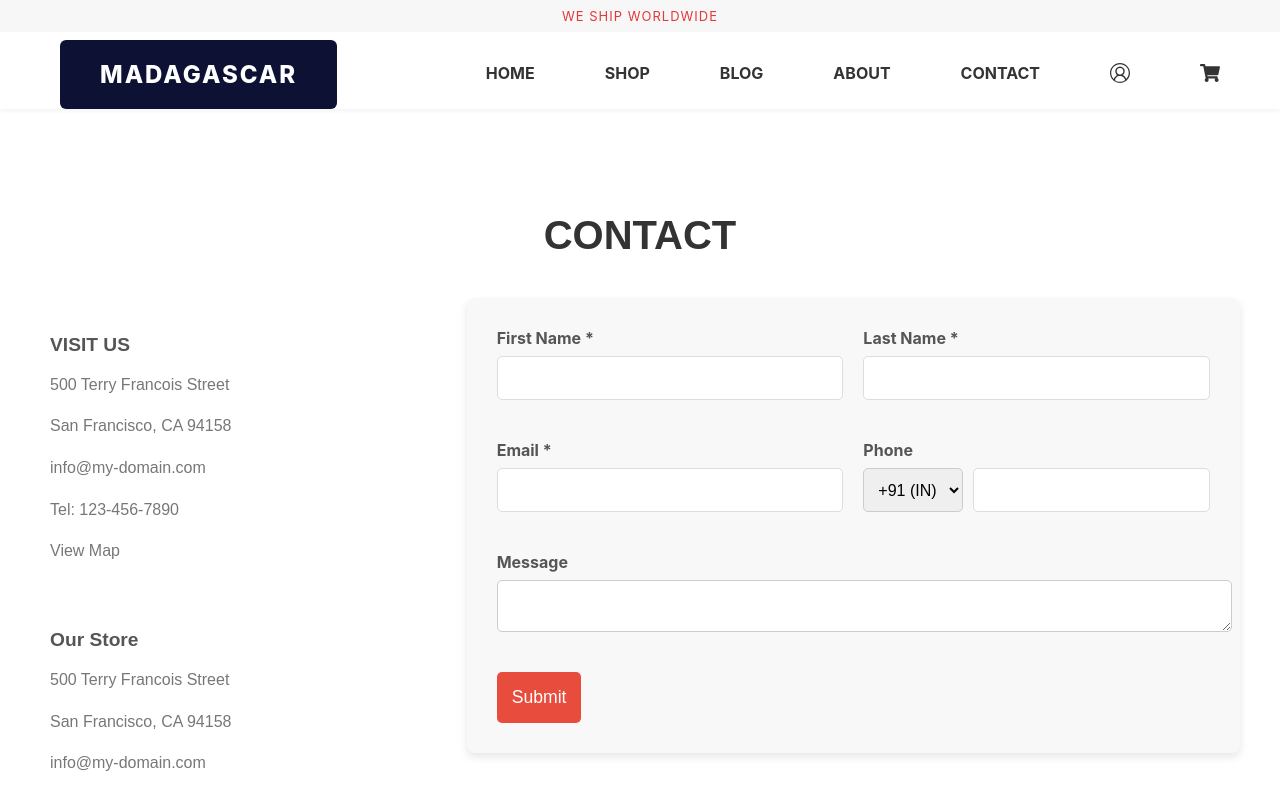
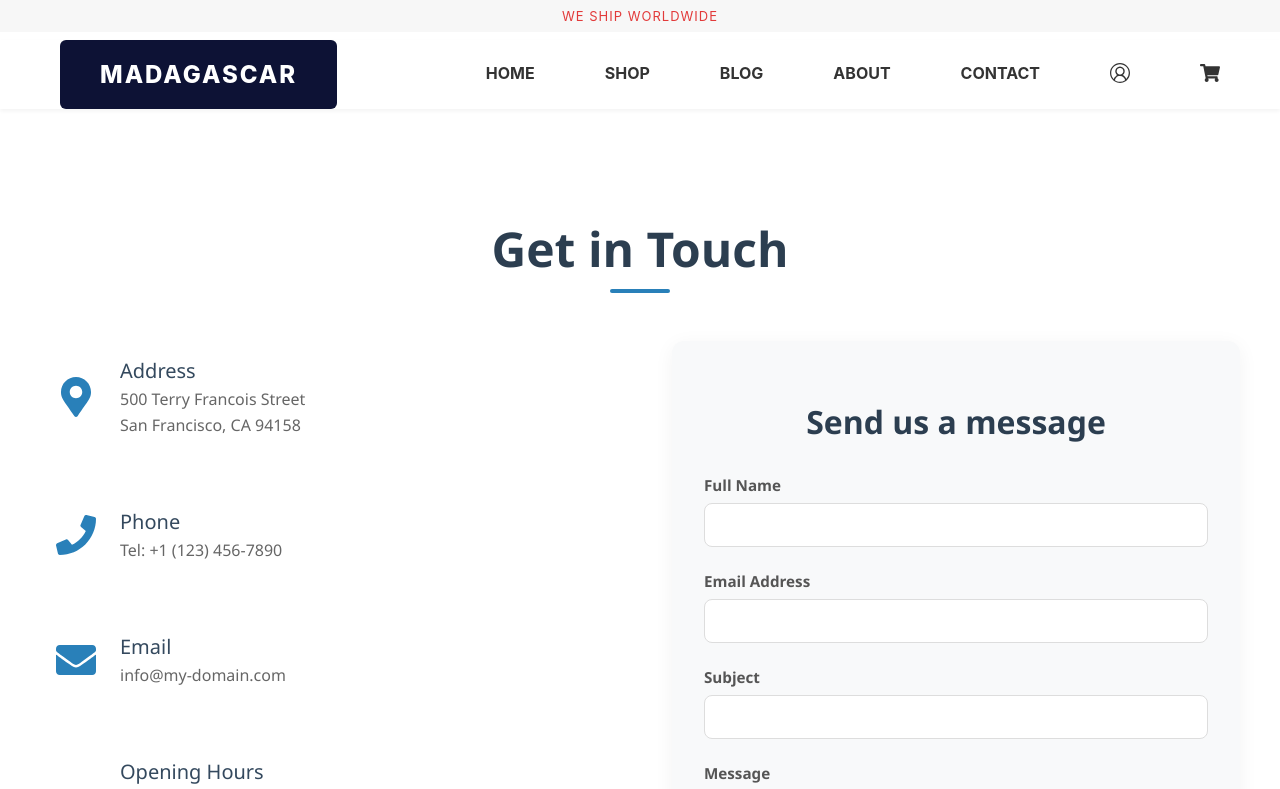
Before and after one commit to arathyrajeesh/ecommerce-project-react, a React (Create React App) app: page /contact in a window 1280 px wide. Shown: the top 789 px of the page. Built offline with nearby package versions, Linux system fonts and the light colour scheme; sample sign-in values are in the browser's storage.

Commit message:
contact page updated

```diff
--- a/src/pages/Contact.jsx
+++ b/src/pages/Contact.jsx
@@ -1,89 +1,66 @@
 import React from 'react';
+import { FaMapMarkerAlt, FaPhone, FaEnvelope, FaClock } from 'react-icons/fa';
 import '../styles/Contact.css';
 
 const Contact = () => {
     return (
         <div className="contact-page-container">
-            <h2 className="contact-heading">CONTACT</h2>
-            <div className="contact-content-wrapper">
-                <div className="contact-info-column">
+            <h1 className="contact-title">Get in Touch</h1>
+            <div className="contact-grid">
                 <div className="contact-info-section">
-                        <h4>VISIT US</h4>
+                    <div className="info-item">
+                        <FaMapMarkerAlt className="info-icon" />
+                        <div className="info-text">
+                            <h3>Address</h3>
                             <p>500 Terry Francois Street</p>
                             <p>San Francisco, CA 94158</p>
+                        </div>
+                    </div>
+                    <div className="info-item">
+                        <FaPhone className="info-icon" />
+                        <div className="info-text">
+                            <h3>Phone</h3>
+                            <p>Tel: +1 (123) 456-7890</p>
+                        </div>
+                    </div>
+                    <div className="info-item">
+                        <FaEnvelope className="info-icon" />
+                        <div className="info-text">
+                            <h3>Email</h3>
                             <p>info@my-domain.com</p>
-                        <p>Tel: 123-456-7890</p>
-                        <a href="#">View Map</a>
                         </div>
-
-                    <div className="contact-info-section">
-                        <h4>Our Store</h4>
-                        <p>500 Terry Francois Street</p>
-                        <p>San Francisco, CA 94158</p>
-                        <p>info@my-domain.com</p>
-                        <p>Tel: 123-456-7890</p>
-                        <a href="#">View Map</a>
                     </div>
-
-                    <div className="contact-info-section">
-                        <h4>Opening Hours</h4>
+                    <div className="info-item">
+                        <FaClock className="info-icon" />
+                        <div className="info-text">
+                            <h3>Opening Hours</h3>
                             <p>Mon - Fri: 7am - 10pm</p>
                             <p>Saturday: 8am - 10pm</p>
                             <p>Sunday: 8am - 11pm</p>
                         </div>
-
-                    <div className="contact-info-section">
-                        <h4>Customer Service</h4>
-                        <p>info@my-domain.com</p>
-                        <p>Tel: 123-456-7890</p>
                     </div>
                 </div>
 
-                <div className="contact-form-column">
+                <div className="contact-form-section">
+                    <h2 className="form-title">Send us a message</h2>
                     <form className="contact-form">
-                        <div className="form-row">
                         <div className="form-group">
-                                <label htmlFor="firstName">First Name *</label>
-                                <input type="text" id="firstName" name="firstName" required />
+                            <label htmlFor="name">Full Name</label>
+                            <input type="text" id="name" name="name" required />
                         </div>
                         <div className="form-group">
-                                <label htmlFor="lastName">Last Name *</label>
-                                <input type="text" id="lastName" name="lastName" required />
-                            </div>
-                        </div>
-                        <div className="form-row">
-                            <div className="form-group">
-                                <label htmlFor="email">Email *</label>
+                            <label htmlFor="email">Email Address</label>
                             <input type="email" id="email" name="email" required />
                         </div>
                         <div className="form-group">
-                                <label htmlFor="phone">Phone</label>
-                                <div className="phone-input">
-                                    <select>
-                                        <option value="+44">+91 (IN)</option>
-                                        <option value="+1">+1 (USA)</option>
-                                        <option value="+44">+44 (UK)</option>
-                                        <option value="+44">+93 (AF)</option>
-                                        <option value="+44">+54 (ARG)</option>
-                                        <option value="+44">+55 (BR)</option>
-                                        <option value="+44">+92 (PAK)</option>
-                                        <option value="+44">+20 (EG)</option>                                        <option value="+44">+20 (EG)</option>
-                                        <option value="+44">+81 (JP)</option>
-                                        <option value="+44">+57 (CO)</option>
-                                    </select>
-                                    <input type="tel" id="phone" name="phone" />
+                            <label htmlFor="subject">Subject</label>
+                            <input type="text" id="subject" name="subject" />
                         </div>
+                        <div className="form-group">
+                            <label htmlFor="message">Message</label>
+                            <textarea id="message" name="message" rows="5"></textarea>
                         </div>
-                        </div>
-                        <div className="form-row">
-                            <div className="form-group full-width">
-                                <label htmlFor="message">Message</label>
-                                <textarea id="message" name="message"></textarea>
-                            </div>
-                        </div>
-                        <div className="form-row">
-                            <button type="submit" className="submit-btn">Submit</button>
-                        </div>
+                        <button type="submit" className="submit-button">Send Message</button>
                     </form>
                 </div>
             </div>
--- a/src/styles/Contact.css
+++ b/src/styles/Contact.css
@@ -1,139 +1,148 @@
 .contact-page-container {
     max-width: 1200px;
-    margin: 40px auto;
-    padding: 20px;
+    margin: 0 auto;
+    padding: 4rem 2rem;
+    font-family: 'Segoe UI', Tahoma, Geneva, Verdana, sans-serif;
+    color: #333;
 }
 
-.contact-heading {
-    font-size: 2.5em;
+.contact-title {
     text-align: center;
-    margin-bottom: 40px;
-    color: #333;
-    font-family: Arial, sans-serif;
+    font-size: 3rem;
+    font-weight: 600;
+    margin-bottom: 3rem;
+    color: #2c3e50;
+    position: relative;
 }
 
-.contact-content-wrapper {
-    display: flex;
-    gap: 40px;
-    flex-wrap: wrap;
-    justify-content: center;
-    align-items: flex-start;
+.contact-title::after {
+    content: '';
+    display: block;
+    width: 60px;
+    height: 4px;
+    background-color: #2980b9;
+    margin: 0.5rem auto 0;
+    border-radius: 2px;
 }
 
-.contact-info-column {
-    flex: 1;
-    min-width: 300px;
-    display: flex;
-    flex-wrap: wrap;
-    gap: 20px;
-    font-family: Arial, sans-serif;
+.contact-grid {
+    display: grid;
+    grid-template-columns: 1fr 1fr;
+    gap: 4rem;
+}
+
+@media (max-width: 768px) {
+    .contact-grid {
+        grid-template-columns: 1fr;
+        gap: 2rem;
+    }
 }
 
 .contact-info-section {
-    flex: 1 1 45%;
-    padding: 10px;
-    min-width: 200px;
+    display: flex;
+    flex-direction: column;
+    gap: 2.5rem;
 }
 
-.contact-info-section h4 {
-    font-size: 1.2em;
-    font-weight: bold;
-    color: #555;
-    margin-bottom: 10px;
+.info-item {
+    display: flex;
+    align-items: center;
+    gap: 1.5rem;
+    padding: 1rem;
+    border-radius: 8px;
+    transition: background-color 0.3s ease;
 }
 
-.contact-info-section p, .contact-info-section a {
-    font-size: 1em;
-    color: #777;
-    line-height: 1.6;
-    text-decoration: none;
+.info-item:hover {
+    background-color: #f8f9fa;
 }
 
-.contact-info-section a:hover {
-    text-decoration: underline;
+.info-icon {
+    font-size: 2.5rem;
+    color: #2980b9;
 }
 
-.contact-form-column {
-    flex: 2;
-    min-width: 400px;
+.info-text h3 {
+    margin: 0;
+    font-size: 1.25rem;
+    font-weight: 500;
+    color: #34495e;
 }
 
-.contact-form {
-    display: flex;
-    flex-direction: column;
-    gap: 20px;
-    background-color: #f8f8f8;
-    padding: 30px;
-    border-radius: 8px;
-    box-shadow: 0 4px 8px rgba(0, 0, 0, 0.1);
+.info-text p {
+    margin: 0.25rem 0 0;
+    font-size: 1rem;
+    color: #666;
 }
 
-.form-row {
-    display: flex;
-    gap: 20px;
+.contact-form-section {
+    background-color: #f8f9fa;
+    padding: 2rem;
+    border-radius: 12px;
+    box-shadow: 0 4px 20px rgba(0, 0, 0, 0.05);
 }
 
-.form-group {
-    flex: 1;
-    display: flex;
-    flex-direction: column;
+.form-title {
+    font-size: 2rem;
+    font-weight: 600;
+    margin-bottom: 2rem;
+    color: #2c3e50;
+    text-align: center;
 }
 
-.form-group.full-width {
-    flex: 1;
+.contact-form .form-group {
+    margin-bottom: 1.5rem;
 }
 
-.form-group label {
-    margin-bottom: 5px;
-    font-weight: bold;
+.contact-form label {
+    display: block;
+    margin-bottom: 0.5rem;
+    font-weight: 500;
     color: #555;
+    font-size: 0.95rem;
 }
 
-.form-group input, .form-group textarea, .form-group select {
-    padding: 10px;
-    border: 1px solid #ccc;
-    border-radius: 5px;
-    font-size: 1em;
+.contact-form input[type="text"],
+.contact-form input[type="email"],
+.contact-form input[type="tel"],
+.contact-form textarea {
     width: 100%;
+    padding: 12px;
+    border: 1px solid #ddd;
+    border-radius: 8px;
+    font-size: 1rem;
+    transition: border-color 0.3s ease, box-shadow 0.3s ease;
 }
 
-.phone-input {
-    display: flex;
-    gap: 10px;
+.contact-form input:focus,
+.contact-form textarea:focus {
+    border-color: #2980b9;
+    box-shadow: 0 0 0 3px rgba(41, 128, 185, 0.2);
+    outline: none;
 }
 
-.phone-input select {
-    flex-shrink: 0;
-    width: 100px;
+.contact-form textarea {
+    resize: vertical;
 }
 
-.submit-btn {
+.submit-button {
+    width: 100%;
     padding: 15px;
-    background-color: #e74c3c;
+    background-color: #2980b9;
     color: #fff;
     border: none;
-    border-radius: 5px;
-    font-size: 1.1em;
+    border-radius: 8px;
+    font-size: 1.1rem;
+    font-weight: 600;
     cursor: pointer;
-    transition: background-color 0.3s;
+    transition: background-color 0.3s ease, transform 0.2s ease;
 }
 
-.submit-btn:hover {
-    background-color: #c0392b;
+.submit-button:hover {
+    background-color: #3498db;
+    transform: translateY(-2px);
 }
 
-@media (max-width: 768px) {
-    .contact-content-wrapper {
-        flex-direction: column;
-    }
-    .contact-info-column {
-        flex-direction: column;
-    }
-    .form-row {
-        flex-direction: column;
-        gap: 0;
-    }
-    .form-group, .contact-info-section {
-        width: 100%;
-    }
+.submit-button:active {
+    transform: translateY(0);
 }
```
Lines whose indentation alone changed are shown as unchanged.
